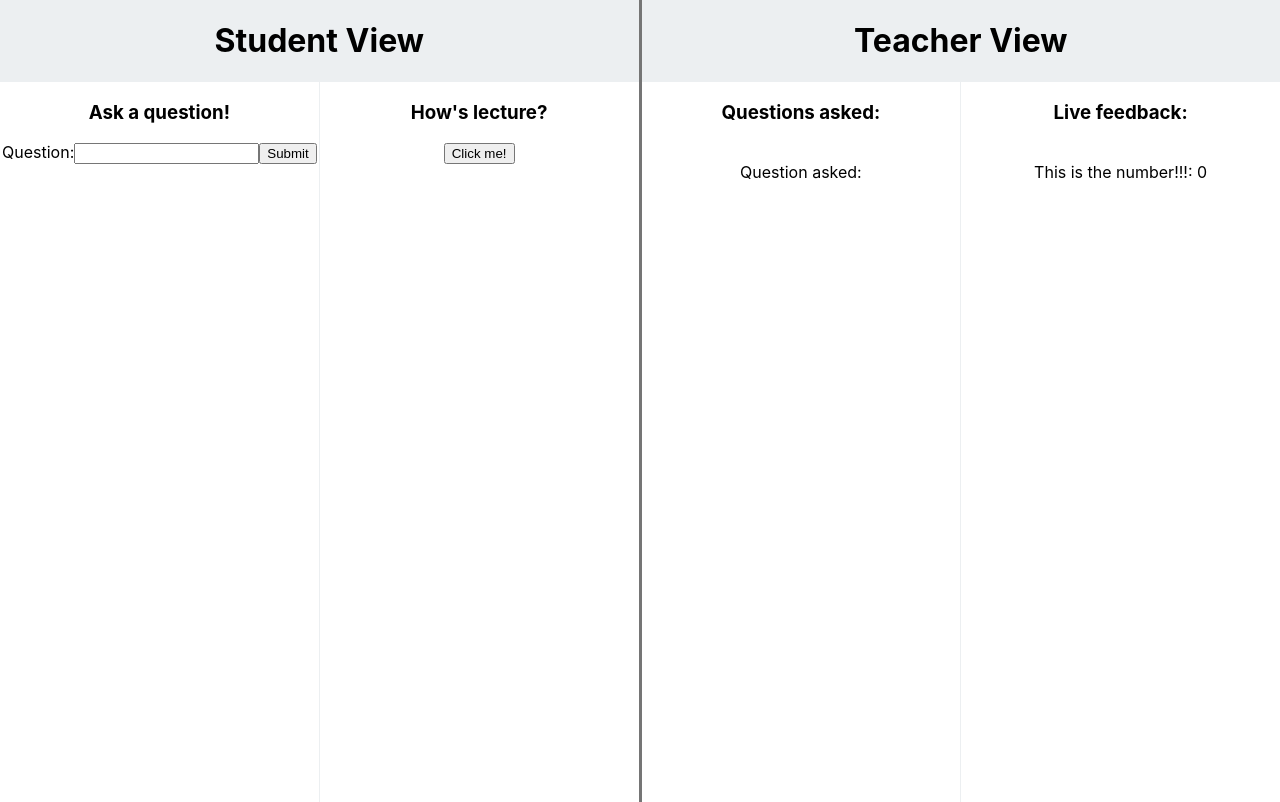
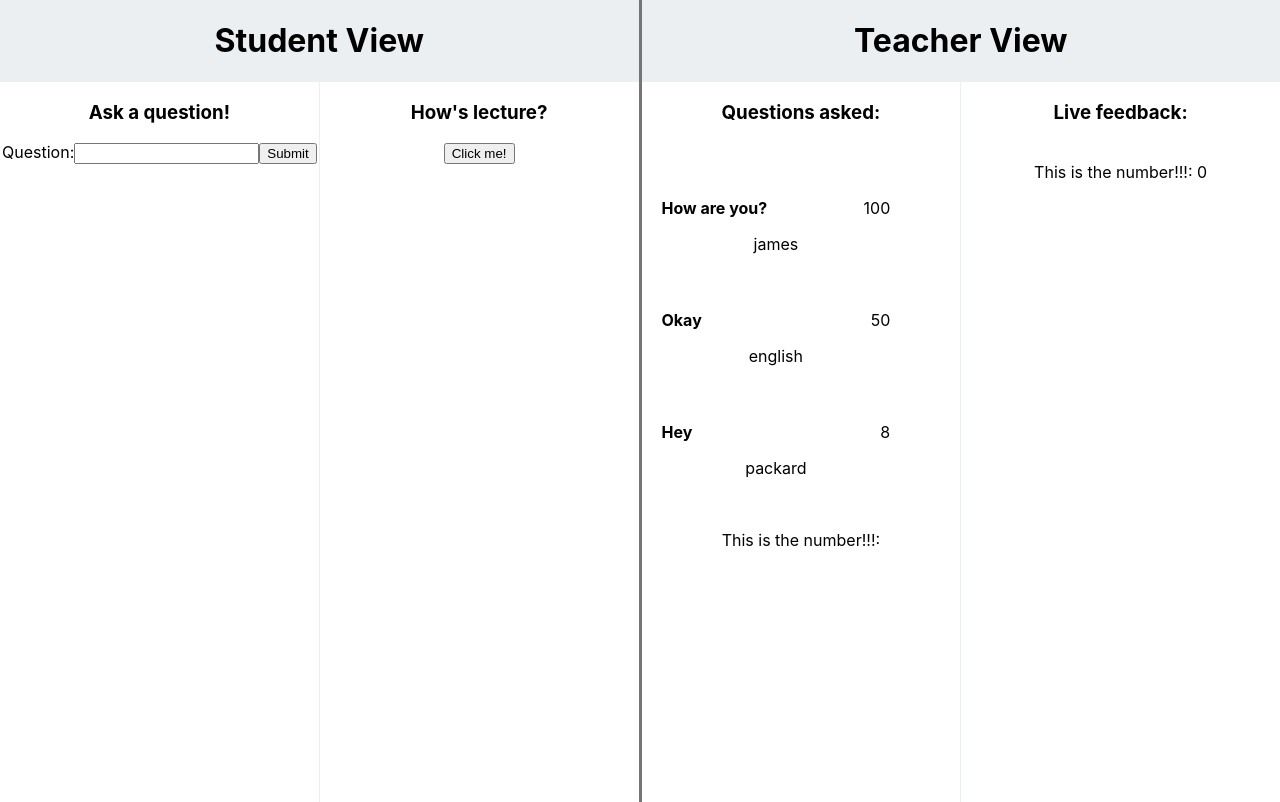
Before and after one commit to spayra1/LectureSense, a React (Create React App) app: page / in a window 1280 px wide. Built offline with nearby package versions, Linux system fonts and the light colour scheme.

Commit message:
added questions and sorting to teacher questions

```diff
--- a/src/components/TeacherQuestions.js
+++ b/src/components/TeacherQuestions.js
@@ -1,11 +1,38 @@
 import React from 'react';
+import './css/Question.css';
 
-const TeacherQuestions = ({q}) => (
+const TeacherQuestions = ({n}) => {
+    let questionList = [
+        {id: 1, question: "How are you?", votes: 100, studentName: "james"},
+        {id: 2, question: "Hey", votes: 8, studentName: "packard"},
+        {id: 3, question: "Okay", votes: 50, studentName: "english"}
+    ];
+
+    function sortByVotes(entry1, entry2){
+        return entry2.votes - entry1.votes;
+    }
+
+    function mapQuestions(questions) {
+        return questions.map(q =>
+        <div key={q.id} className="question">
+            <div className="content">
+                <strong>{q.question}</strong>
+                <span>{q.votes}</span>
+            </div>
+            <p>{q.studentName}</p>
+        </div>)
+    }
+
+    questionList.sort(sortByVotes);
+
+    return (
     <div style={{backgroundColor: '', height: '100%', width: '25vw', borderRight: '1.5px solid #eceff1'}}>
         <h3>Questions asked:</h3>
         <br />
-        <label>Question asked: {q}</label>
+        <p>{mapQuestions(questionList)}</p>
+        <label>This is the number!!!: {n}</label>
     </div>
-);
+    );
+}
 
 export default TeacherQuestions;
--- /dev/null
+++ b/src/components/css/Question.css
@@ -0,0 +1,10 @@
+.question {
+  padding: 20px;
+  margin-right: 50px;
+}
+
+.question .content{
+  display: flex;
+  flex-wrap: wrap;
+  justify-content: space-between;
+}
```
Also changed, not shown: 1 other file (tests, documents, lock files or other folders).
